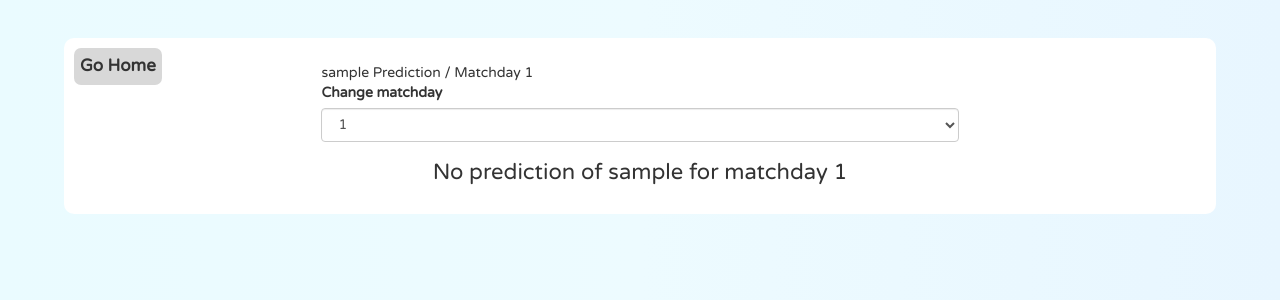
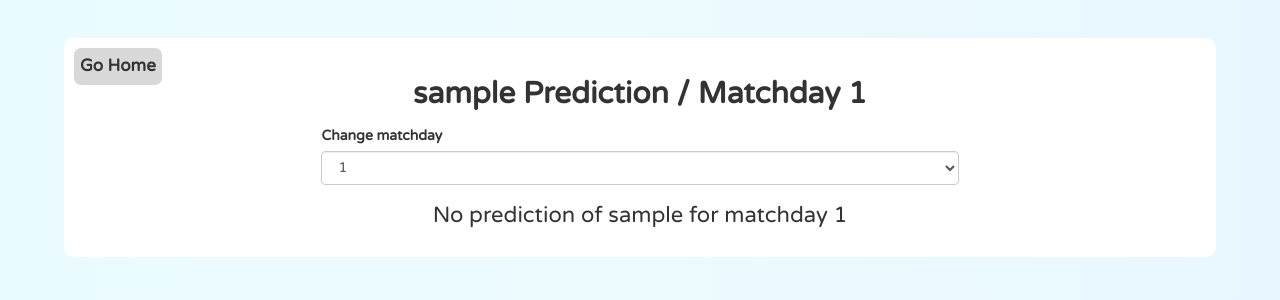
Before and after one commit to Rexher74/football_predict, a Flask app: a page that uses templates/prediction-user.html in a window 1280 px wide. Shown: the top 300 px of the page. Run offline with Flask 3, Linux system fonts and the light colour scheme; data that the repository does not hold is empty; some libraries are stand-ins or nearby versions.

Commit message:
Update prediction-user.html

```diff
--- a/templates/prediction-user.html
+++ b/templates/prediction-user.html
@@ -13,7 +13,7 @@
         <div class="main-dashboard-userInfo">
             <div id="go-back-Btn" onclick="location.href = '/'">Go Home</div>
             <div class="prediction_table">
-                <div id="make-prediction-title">{{UL}} Prediction / Matchday {{MDTL}}</div>
+                <div class="title-home-dashboard">{{UL}} Prediction / Matchday {{MDTL}}</div>
                 <div class="form-group">
                     <label for="matchdaySelect">Change matchday</label>
                     <select class="form-control" id="matchdaySelect" name="matchdayChangeUser">
@@ -114,4 +114,4 @@
         }
 
     </script>
-    {% endblock %}
+{% endblock %}
```
